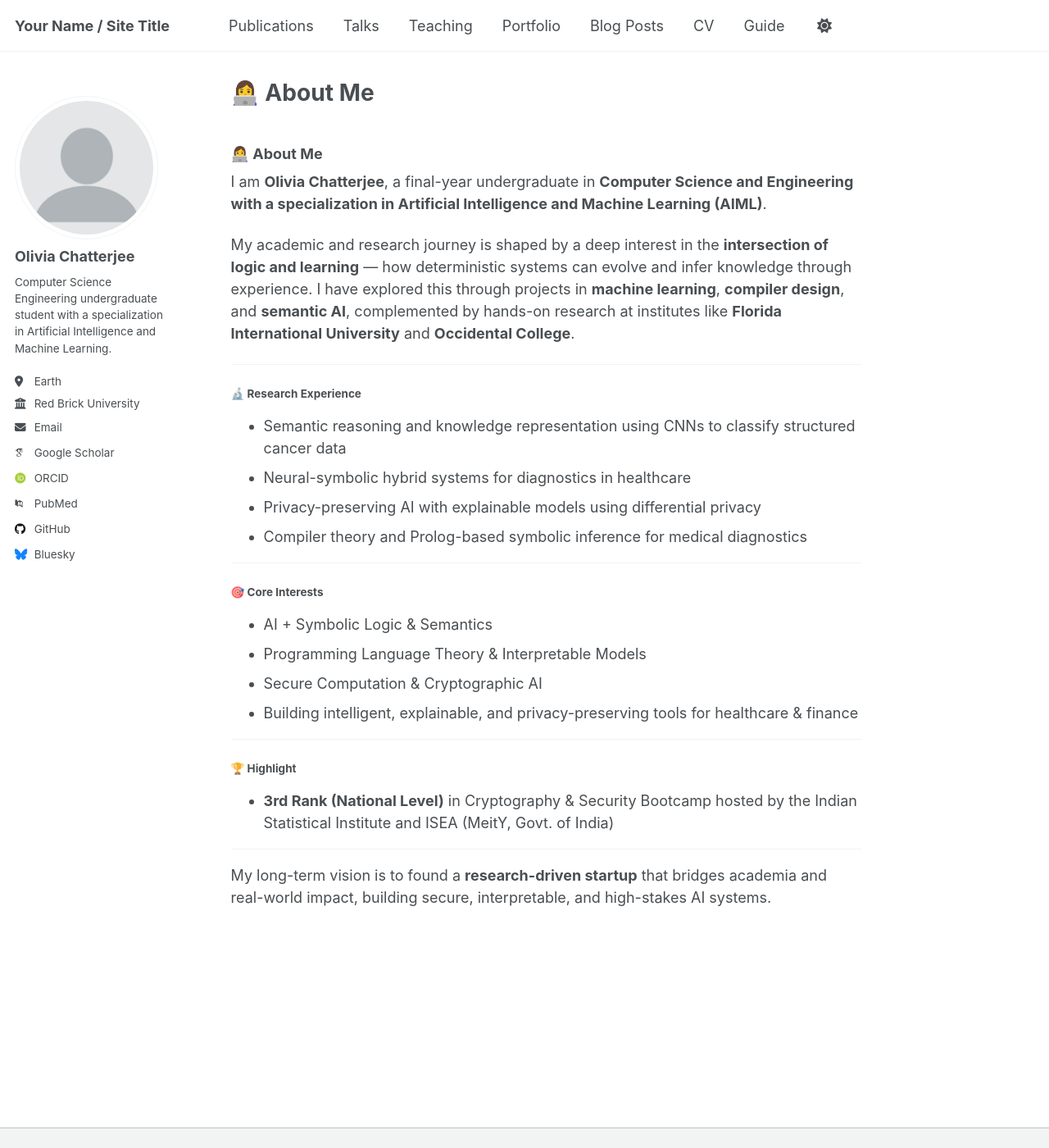
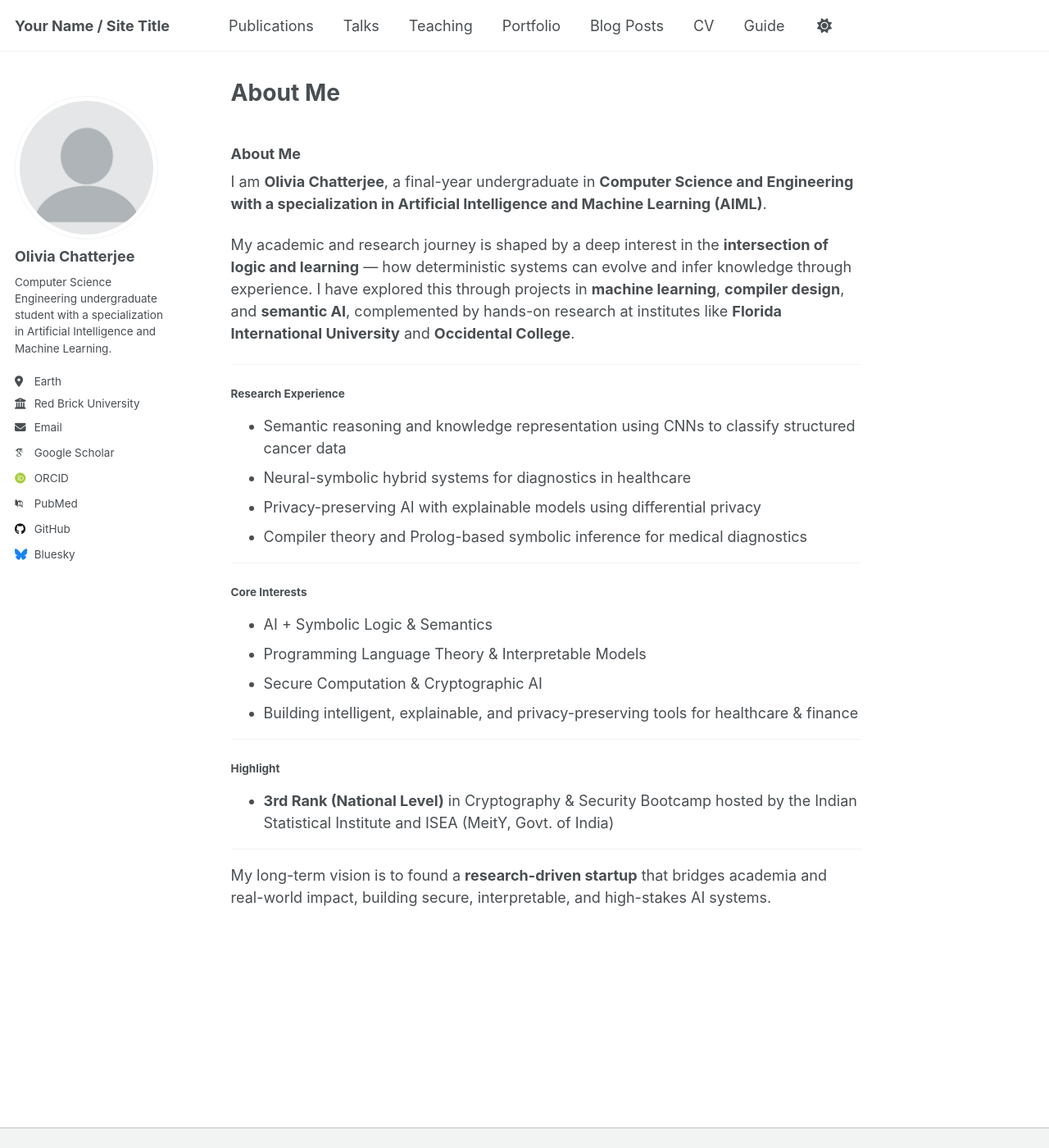
Before and after one commit to olivia-chatterjee/olivia-chatterjee.github.io, a Jekyll site: the page built from _pages/about.md, in a window 1280 px wide and 1400 px high. Shown: the whole window at 82% size. Built offline with Jekyll 4.4.1, drawn with Linux system fonts in a browser that asks for light colours; some web fonts are replaced; our own code applies the rules of GitHub Pages for plain Markdown files; a script that is not in the unit is left out.

```diff
--- a/_pages/about.md
+++ b/_pages/about.md
@@ -1,4 +1,4 @@
-### 👩‍💻 About Me
+### About Me
 
 I am **Olivia Chatterjee**, a final-year undergraduate in **Computer Science and Engineering with a specialization in Artificial Intelligence and Machine Learning (AIML)**.
 
@@ -6,7 +6,7 @@ My academic and research journey is shaped by a deep interest in the **intersect
 
 ---
 
-#### 🔬 Research Experience
+#### Research Experience
 - Semantic reasoning and knowledge representation using CNNs to classify structured cancer data
 - Neural-symbolic hybrid systems for diagnostics in healthcare
 - Privacy-preserving AI with explainable models using differential privacy
@@ -14,7 +14,7 @@ My academic and research journey is shaped by a deep interest in the **intersect
 
 ---
 
-#### 🎯 Core Interests
+#### Core Interests
 - AI + Symbolic Logic & Semantics
 - Programming Language Theory & Interpretable Models
 - Secure Computation & Cryptographic AI
@@ -22,7 +22,7 @@ My academic and research journey is shaped by a deep interest in the **intersect
 
 ---
 
-#### 🏆 Highlight
+#### Highlight
 - **3rd Rank (National Level)** in Cryptography & Security Bootcamp hosted by the Indian Statistical Institute and ISEA (MeitY, Govt. of India)
 
 ---
```
